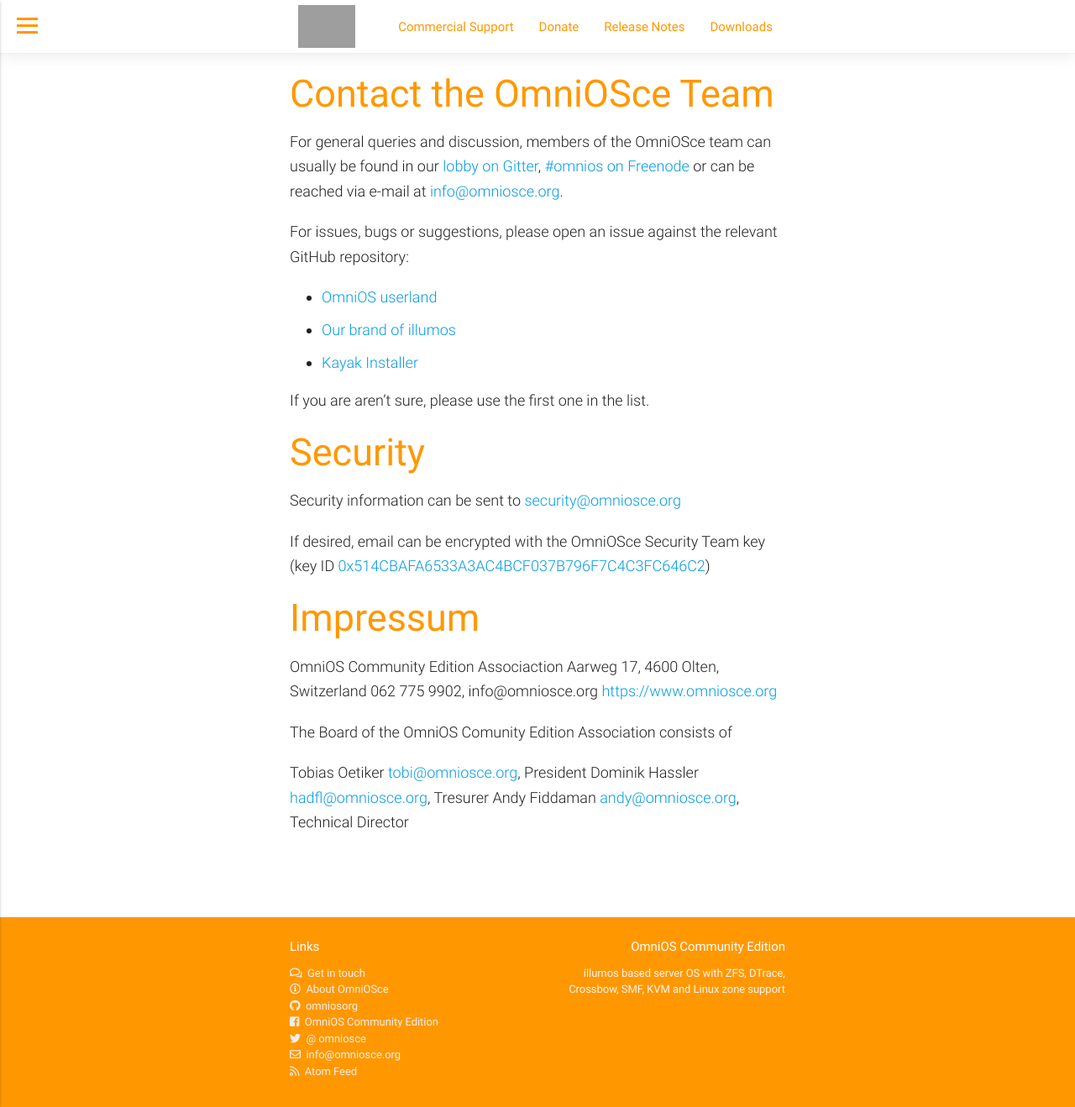
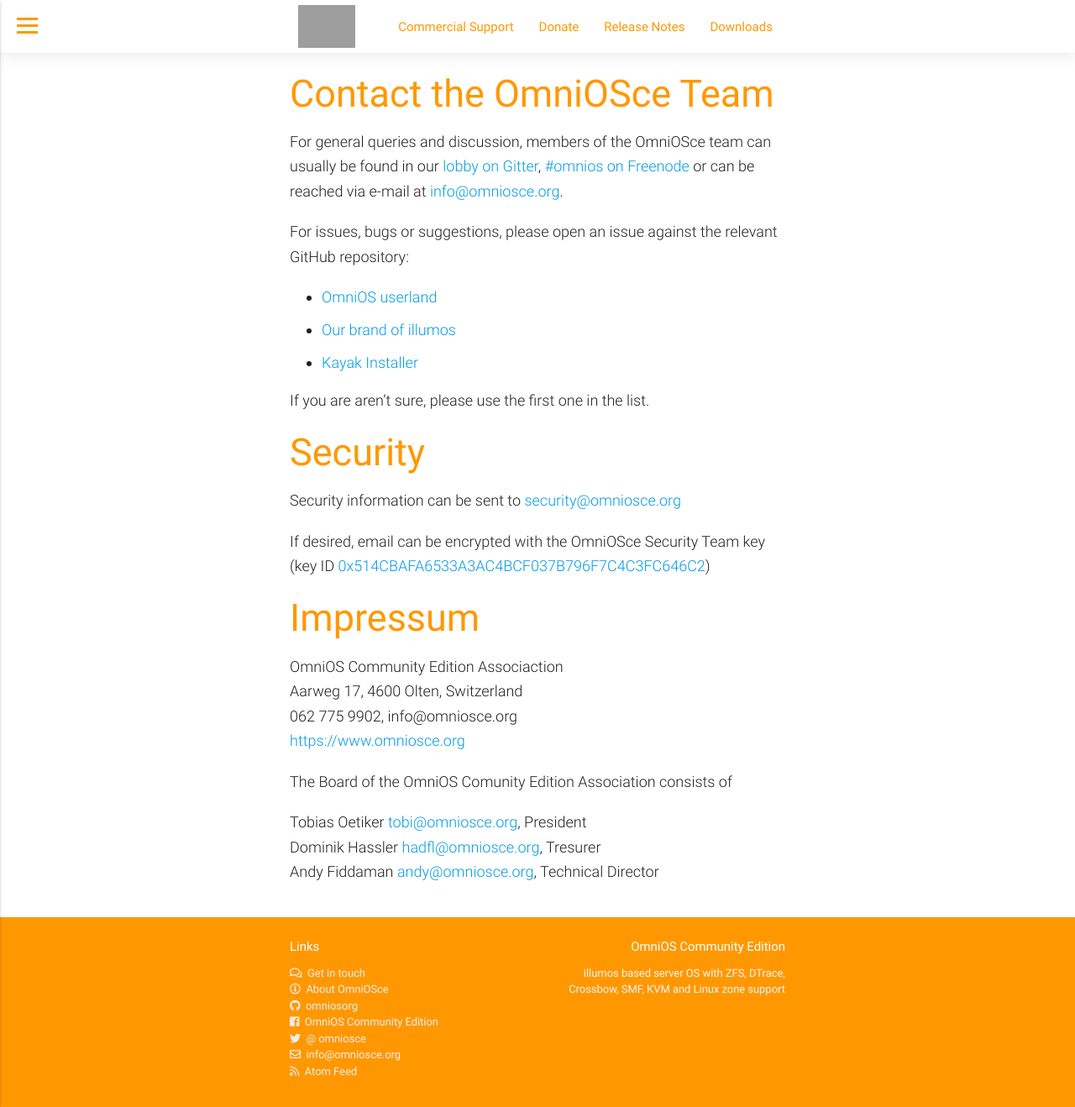
Before and after one commit to omniosorg/omniosorg.github.io, a Jekyll site: the page built from _docs/about/contact.md, in a window 1280 px wide and 1318 px high. Shown: the whole window at 84% size. Built offline with Jekyll 4.4.1, drawn with Linux system fonts in a browser that asks for light colours; grey boxes are pictures that could not be loaded.

```diff
--- a/_docs/about/contact.md
+++ b/_docs/about/contact.md
@@ -33,13 +33,13 @@
 
 # Impressum
 
-OmniOS Community Edition Associaction
-Aarweg 17, 4600 Olten, Switzerland
-062 775 9902, info@omniosce.org
+OmniOS Community Edition Associaction<br/>
+Aarweg 17, 4600 Olten, Switzerland <br/>
+062 775 9902, info@omniosce.org<br/>
 <https://www.omniosce.org>
 
 The Board of the OmniOS Comunity Edition Association consists of
 
-Tobias Oetiker <tobi@omniosce.org>, President
-Dominik Hassler <hadfl@omniosce.org>, Tresurer
+Tobias Oetiker <tobi@omniosce.org>, President<br/>
+Dominik Hassler <hadfl@omniosce.org>, Tresurer<br/>
 Andy Fiddaman <andy@omniosce.org>, Technical Director
```
Also changed, not shown: _docs/about/privacy.md (+2 -0 lines).
